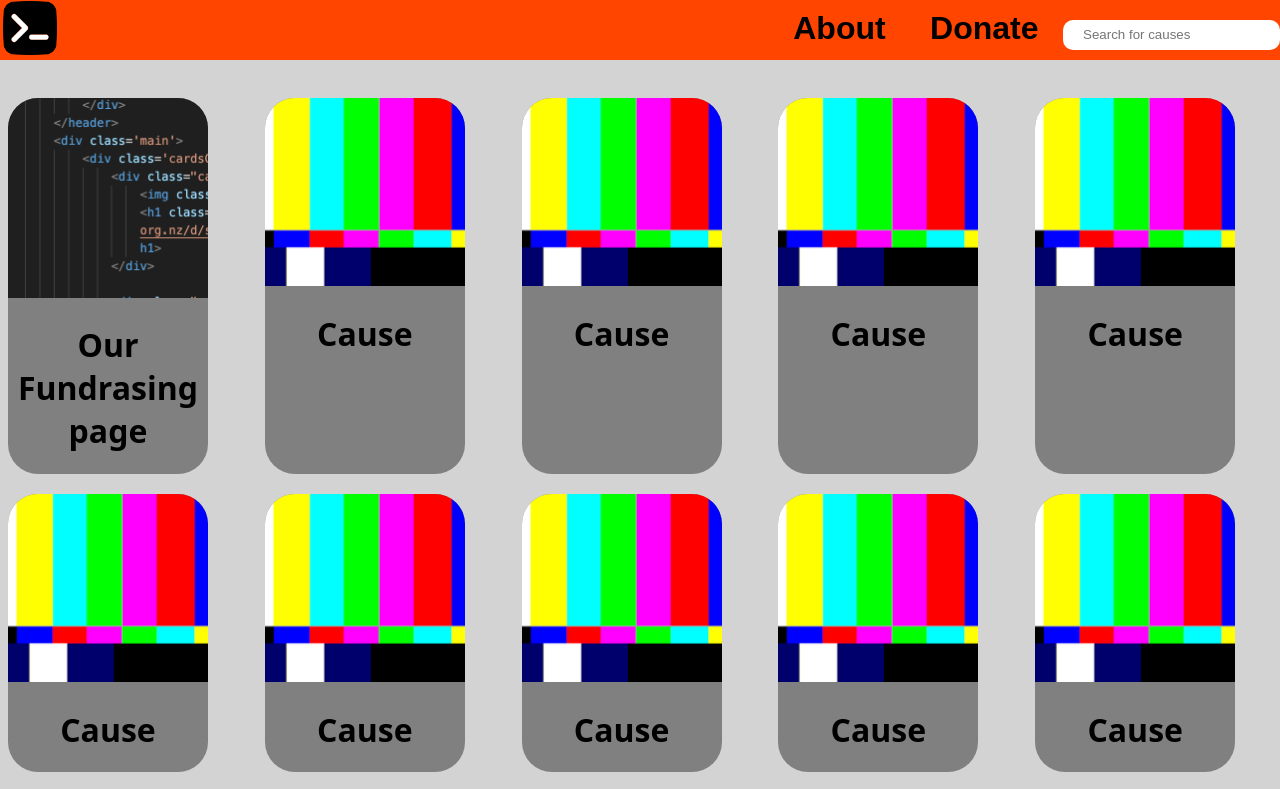
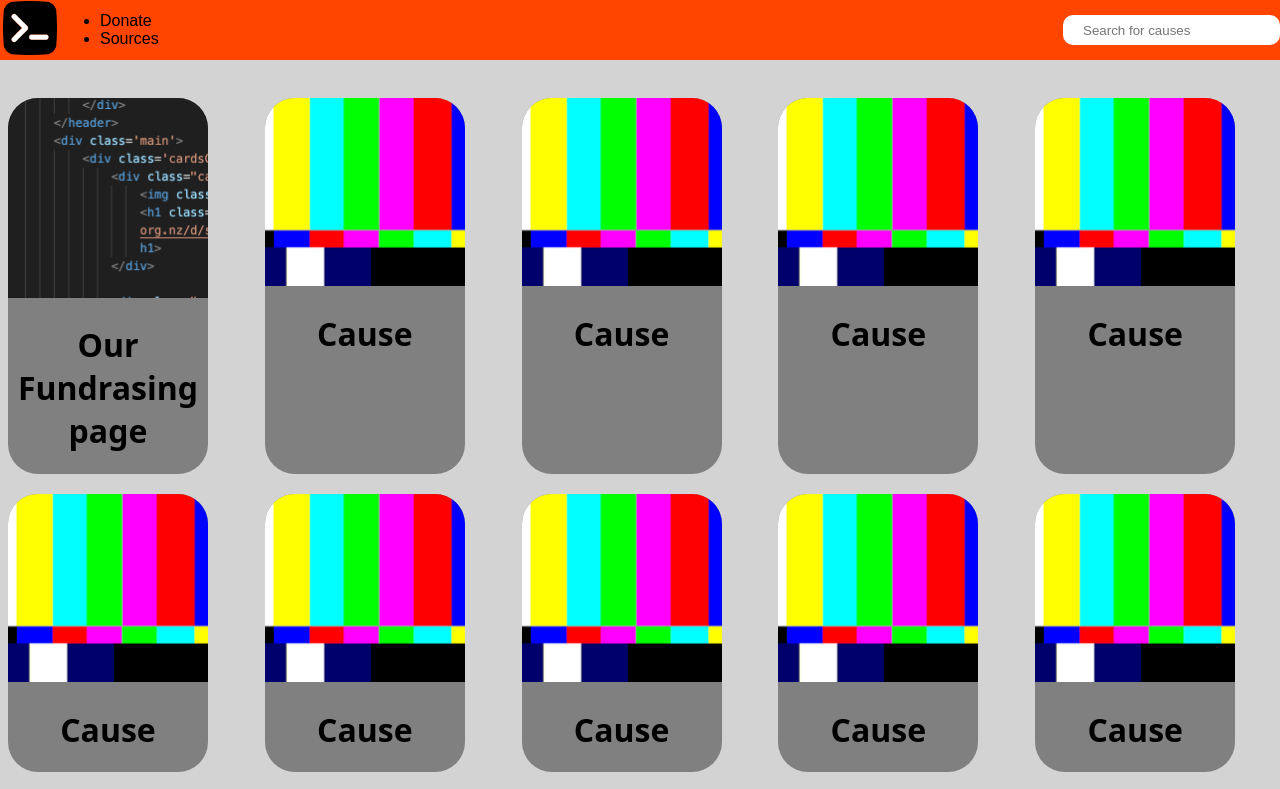
Before and after one commit to Chaosdemon16/worldvision40hrchallenge, a plain HTML site: page donate.html in a window 1280 px wide. Shown: the top 789 px of the page. Drawn offline with Linux system fonts and the light colour scheme.

Commit message:
Reworked nav bar

```diff
--- a/donate.html
+++ b/donate.html
@@ -14,13 +14,15 @@
             <div id="headLeft">
                 <a href="index.html"><img src="terminal.png" alt="" id="homeLogo"></a>
             </div>
+            <div id="headMiddle">
+                <nav>
+                  <ul>
+                    <li><a class="headingLink" href="donate.html">Donate</a></li>
+                    <li><a class="headingLink" href="Sources.html">Sources</a></li>
+                  </ul>
+                </nav>
+            </div>
             <div id="headRight">
-                <a href="#" class="headingLink">
-                    <h1>About</h1>
-                </a>
-                <a href="#" class="headingLink">
-                    <h1>Donate</h1>
-                </a>
                 <input class="searchBar" placeholder="Search for causes" onkeydown="secret(event); search(event)">
                 <div class="js-secret-button"></div>
             </div>
```
